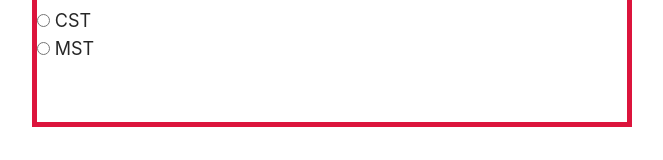
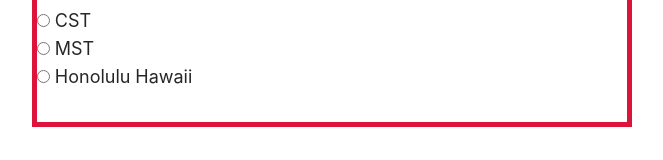
Before and after one commit to shaiful-wanderly/moment-pst-utc, a React (Create React App) app: page / in a window 1280 px wide. Shown: the part 173-333 px from the top of the page, without its empty margins (308-971 px from the left). Built offline with nearby package versions, Linux system fonts and the light colour scheme.

Commit message:
adding Hawaii time zone

```diff
--- a/src/App.js
+++ b/src/App.js
@@ -106,6 +106,10 @@ class App extends React.Component {
       console.log(moment.tz(datetime, "America/Chicago").utc().format('YYYY-MM-DD hh:mm:ss A zz')); //CST - UTC
       this.setState({calculatedDateTimeInUTC:moment.tz(datetime, "America/Chicago").utc().format('YYYY-MM-DD HH:mm:ss')});
     }
+    else if(this.state.selectedTimeZone === 'honolulu'){
+      console.log(moment.tz(datetime, "Pacific/Honolulu").utc().format('YYYY-MM-DD hh:mm:ss A zz')); //CST - UTC
+      this.setState({calculatedDateTimeInUTC:moment.tz(datetime, "Pacific/Honolulu").utc().format('YYYY-MM-DD HH:mm:ss')});
+    }
     else{
       this.setState({calculatedDateTimeInUTC:''});
     }
@@ -122,6 +126,7 @@ class App extends React.Component {
             <input type="radio" value="est" name="time_zone" checked={this.state.selectedTimeZone==='est'}/> EST <br/>
             <input type="radio" value="cst" name="time_zone" checked={this.state.selectedTimeZone==='cst'}/> CST <br/>
             <input type="radio" value="mst" name="time_zone" checked={this.state.selectedTimeZone==='mst'}/> MST <br/>
+            <input type="radio" value="honolulu" name="time_zone" checked={this.state.selectedTimeZone==='mst'}/> Honolulu Hawaii <br/>
           </div>
         </div>
         <br/><br/>
```
